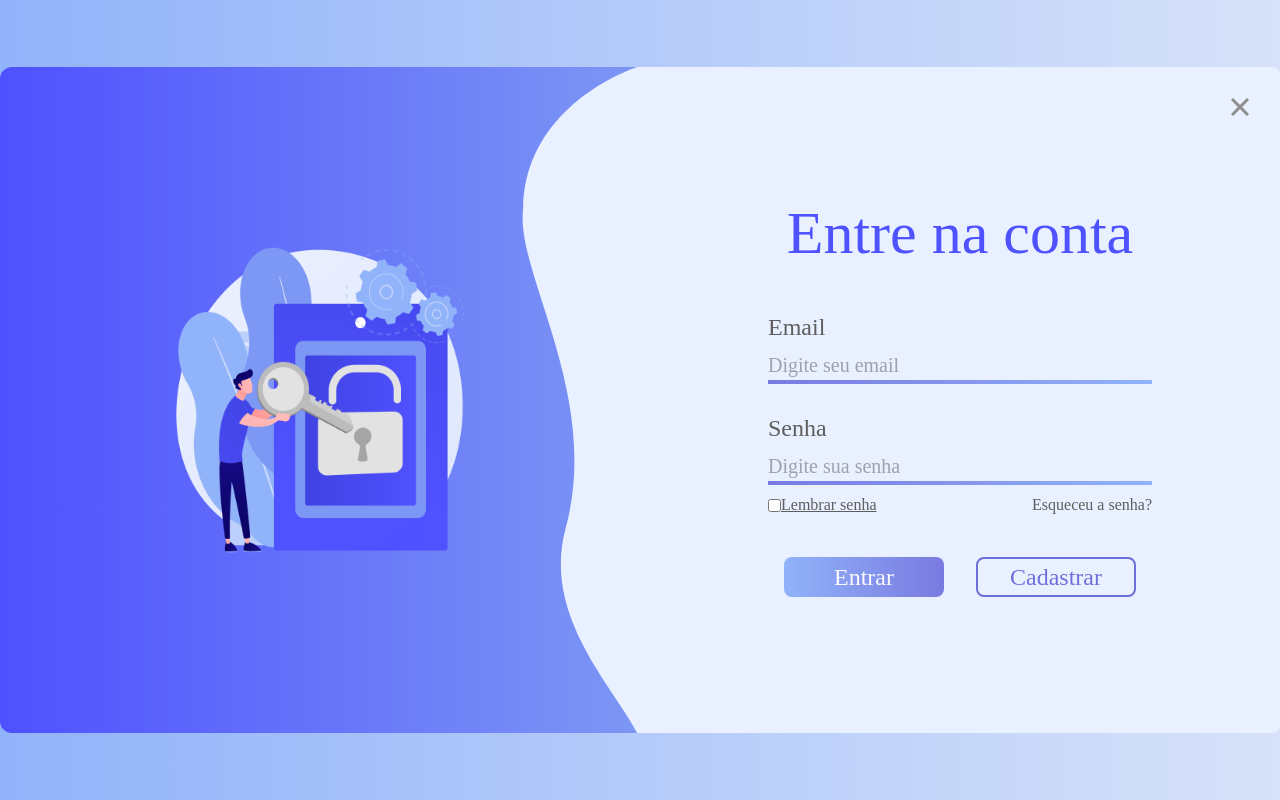
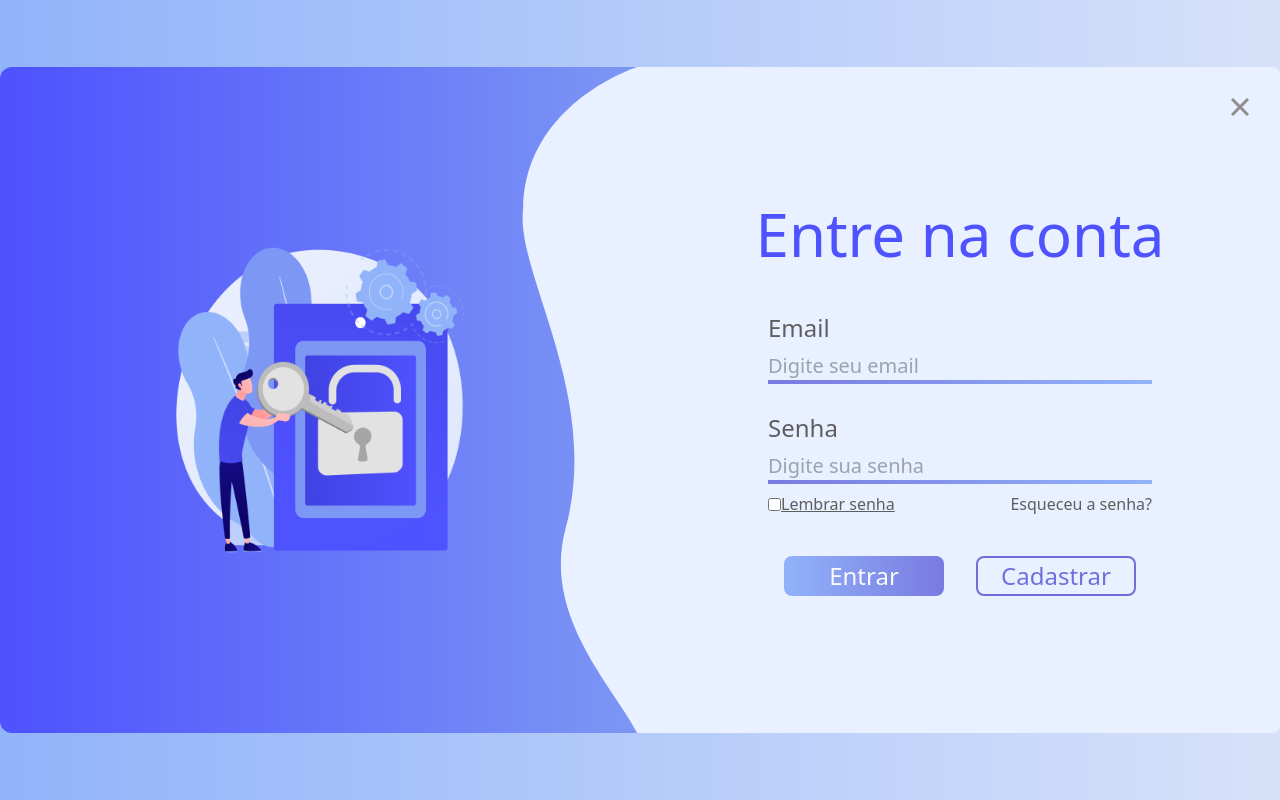
Before and after one commit to jonatas-pereira/task-manager-interface, a React (Vite) app: page / in a window 1280 px wide. Built offline with nearby package versions, Linux system fonts and the light colour scheme.

Commit message:
Atualizando config

```diff
--- a/package.json
+++ b/package.json
@@ -26,6 +26,7 @@
     "eslint-plugin-react-hooks": "^4.6.0",
     "eslint-plugin-react-refresh": "^0.4.6",
     "postcss": "^8.4.38",
+    "react-router-dom": "^6.23.1",
     "sass": "^1.77.4",
     "tailwindcss": "^3.4.3",
     "typescript": "^5.2.2",
--- a/tailwind.config.js
+++ b/tailwind.config.js
@@ -22,7 +22,7 @@ export default {
         'dark': '#5E5E5E'
       },
       fontFamily: {
-        'fontCaveat': '"Caveat", cursive'
+        'roboto-regular': '"Roboto", sans-serif'
       },
     },
   },
```
Also changed, not shown: 1 other file (tests, documents, lock files or other folders).
